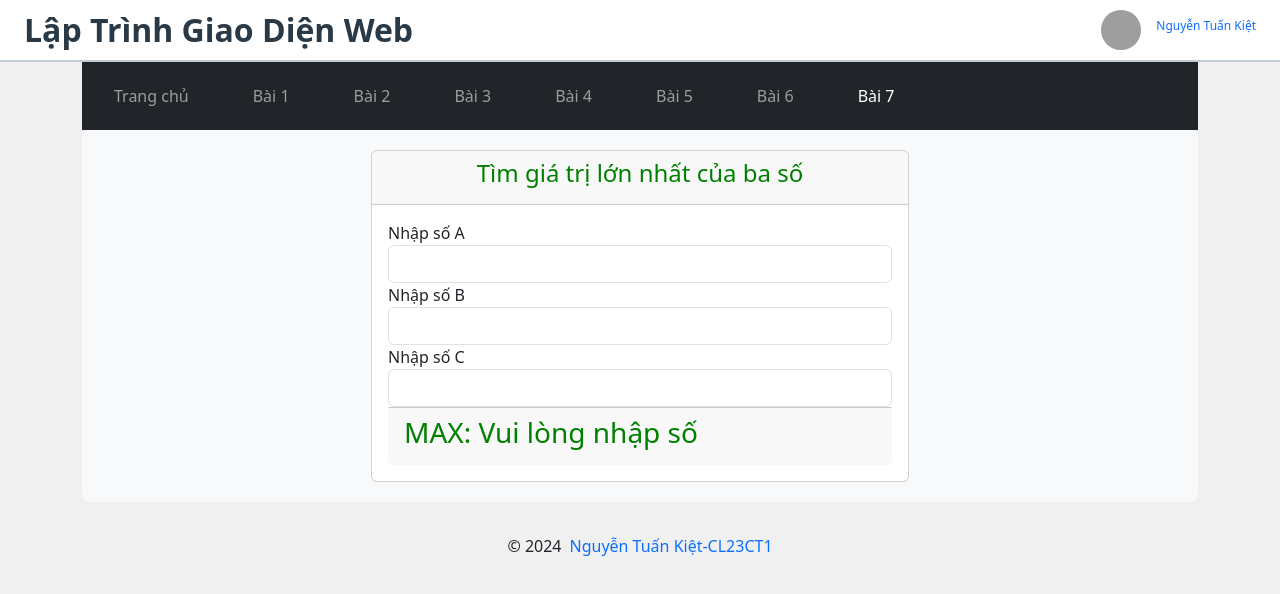
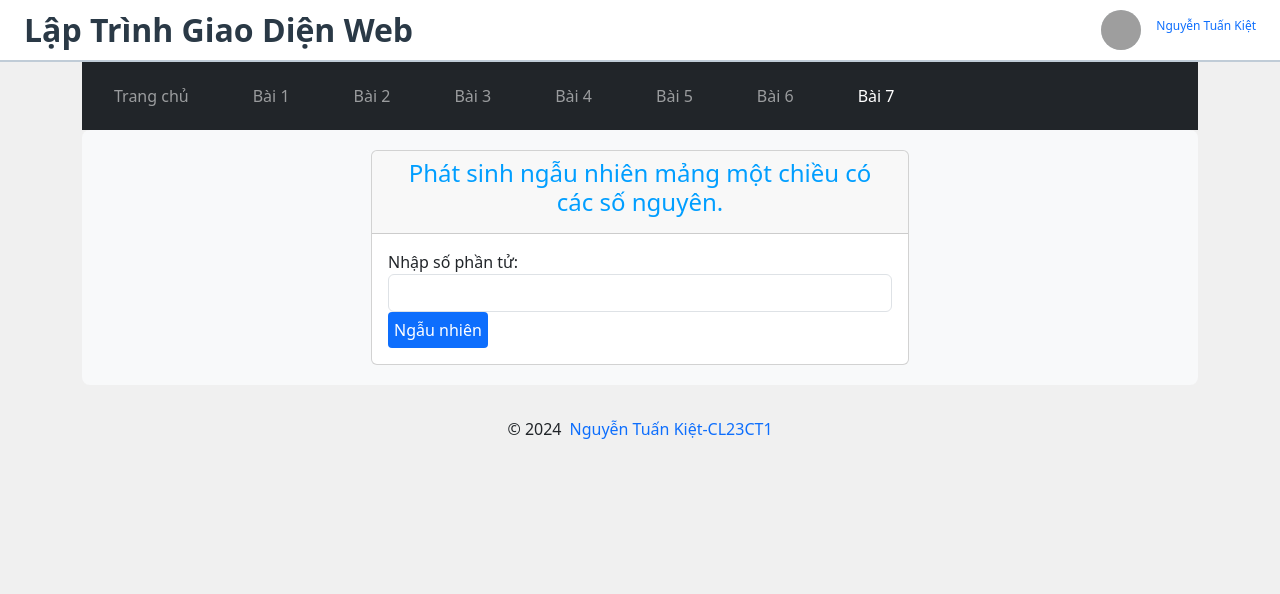
Before and after one commit to TanNhatCMS/Angular-Lab2, an Angular app: page /Lab2_7.html in a window 1280 px wide. Shown: the top 594 px of the page. Built offline with nearby package versions, Linux system fonts and the light colour scheme; grey boxes are pictures that could not be loaded.

Commit message:
Update bai7.component.html

```diff
--- a/src/app/bai7/bai7.component.html
+++ b/src/app/bai7/bai7.component.html
@@ -1,24 +1,24 @@
 <div class="col-md-6 offset-md-3">
   <div class="card">
     <div class="card-header text-center">
-      <h4  style="color:green">Tìm giá trị lớn nhất của ba số</h4>
+      <h4 style="color:#009eff">Phát sinh ngẫu nhiên mảng một chiều có các số nguyên.</h4>
     </div>
     <div class="card-body">
       <form action="" method="post">
         <div class="form-group">
-          <label for="a">Nhập số A</label>
-          <input type="number" name="a" id="a" class="form-control" [(ngModel)]="SoA" aria-description="heldId">
+          <label for="n">Nhập số phần tử:</label>
+          <input type="number" name="n" id="n" class="form-control" [(ngModel)]="N" aria-description="heldId">
         </div>
         <div class="form-group">
-          <label for="b">Nhập số B</label>
-          <input type="number" name="b" id="b" class="form-control" [(ngModel)]="SoB" aria-description="heldId">
+          <button class="btn btn-primary" (click)="generateRandomArray()">Ngẫu nhiên</button>
         </div>
-        <div class="form-group">
-          <label for="c">Nhập số C</label>
-          <input type="number" name="c" id="c" class="form-control" [(ngModel)]="SoC" aria-description="heldId">
+        <div *ngIf="randomArray && randomArray.length > 0">
+         [ {{ randomArray }} ]
         </div>
-        <div class="card-footer">
-          <h3 style="color:green">MAX: {{isMax()}}</h3>
+        <div *ngIf="ArrayNumeric && ArrayNumeric.length > 0" class="card-footer text-danger">
+          Số chính phương nằm tại những vị trí lẻ trong mảng
+          <br>
+          [ {{  ArrayNumeric }} ]
         </div>
       </form>
     </div>
```
